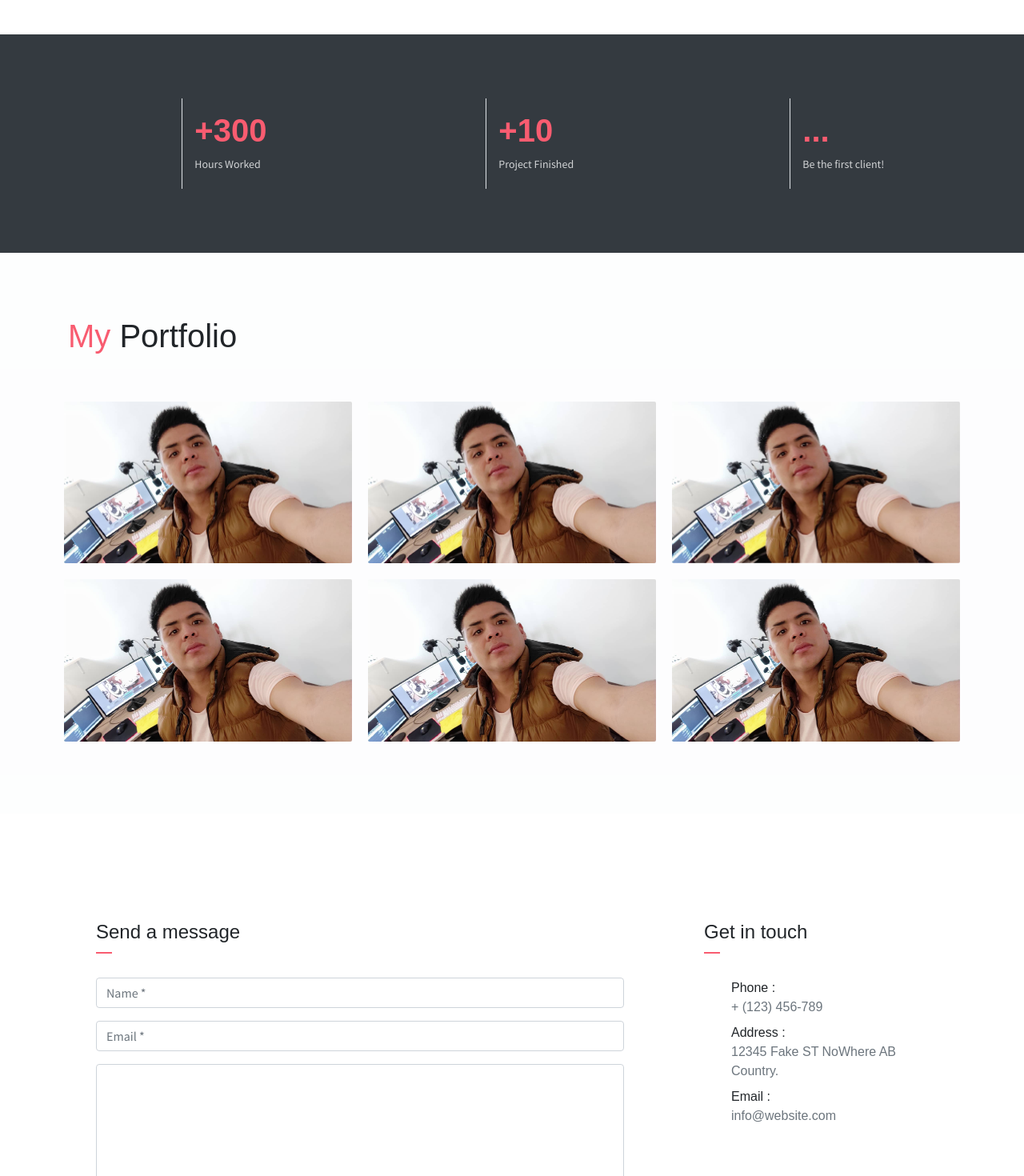
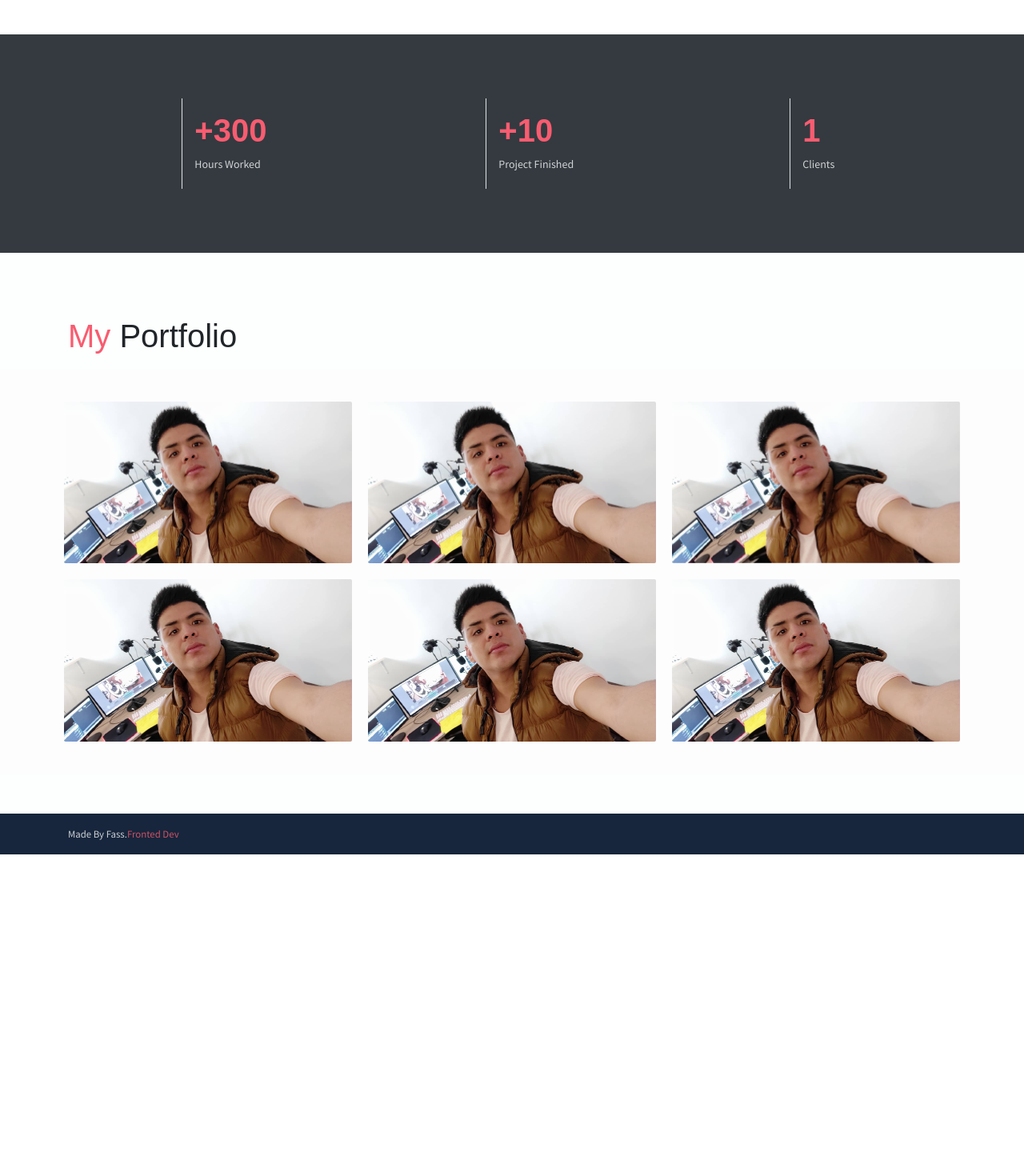
Before and after one commit to fass28/resume, a React (Vite) app: page / in a window 1280 px wide. Shown: the part 2080-3550 px from the top of the page at 80% size. After the commit the page ends 3148 px from the top, so only its background shows below. Built offline with nearby package versions, Linux system fonts and the light colour scheme; a web font is replaced by a local one.

Commit message:
feat : adding Contact me and footer

```diff
--- a/src/App.tsx
+++ b/src/App.tsx
@@ -4,7 +4,7 @@ import {
   PersonalInfo,
   MyResume,
   MyPortfolio,
-  ContactMe,
+  Footer,
 } from './assets/Components'
 
 const App = () => {
@@ -15,7 +15,7 @@ const App = () => {
       <PersonalInfo />
       <MyResume />
       <MyPortfolio />
-      <ContactMe />
+      <Footer />
     </>
   )
 }
--- a/src/assets/Components/ContactMe/ContactMe.tsx
+++ b/src/assets/Components/ContactMe/ContactMe.tsx
@@ -56,7 +56,7 @@ export const ContactMe = () => {
                 <div className='col-10 '>
                   <h6 className='d-inline'>
                     Phone : <br />{' '}
-                    <span className='text-muted'>+ (123) 456-789</span>
+                    <span className='text-muted'>+ (51) 917325863</span>
                   </h6>
                 </div>
               </div>
@@ -67,9 +67,7 @@ export const ContactMe = () => {
                 <div className='col-10'>
                   <h6 className='d-inline'>
                     Address :<br />{' '}
-                    <span className='text-muted'>
-                      12345 Fake ST NoWhere AB Country.
-                    </span>
+                    <span className='text-muted'>Peru - LimA - Lima.</span>
                   </h6>
                 </div>
               </div>
@@ -80,7 +78,10 @@ export const ContactMe = () => {
                 <div className='col-10'>
                   <h6 className='d-inline'>
                     Email :<br />{' '}
-                    <span className='text-muted'>info@website.com</span>
+                    <span className='text-muted'>
+                      {' '}
+                      freddy.saavedra2807@gmail.com
+                    </span>
                   </h6>
                 </div>
               </div>
--- /dev/null
+++ b/src/assets/Components/Footer/Footer.tsx
@@ -0,0 +1,20 @@
+import '../../../App.css'
+import '../../../index.css'
+
+export const Footer = () => {
+  return (
+    <footer className='footer py-3'>
+      <div className='container'>
+        <p className='small mb-0 text-light'>
+          Made By Fass.
+          <span
+            className='text-danger'
+            title='Bootstrap 4 Themes and Dashboards'
+          >
+            Fronted Dev
+          </span>
+        </p>
+      </div>
+    </footer>
+  )
+}
--- a/src/assets/Components/MyResume/MyResume.tsx
+++ b/src/assets/Components/MyResume/MyResume.tsx
@@ -192,8 +192,8 @@ export const MyResume = () => {
                   </div>
                 </div>
                 <div className='col-7 text-left py-3'>
-                  <h1 className='text-danger font-weight-bold font40'>...</h1>
-                  <p className='text-light mb-1'>Be the first client!</p>
+                  <h1 className='text-danger font-weight-bold font40'>1</h1>
+                  <p className='text-light mb-1'> Clients</p>
                 </div>
               </div>
             </div>
--- a/src/assets/Components/index.ts
+++ b/src/assets/Components/index.ts
@@ -3,6 +3,6 @@ import { NavBar } from './NavBar/NavBar'
 import { PersonalInfo } from './PersonalInfo/PersonalInfo'
 import { MyResume } from './MyResume/MyResume'
 import { MyPortfolio } from './MyPortfolio/MyPortfolio'
-import { ContactMe } from './ContactMe/ContactMe'
+import { Footer } from './Footer/Footer'
 
-export { Header, NavBar, PersonalInfo, MyResume, MyPortfolio, ContactMe }
+export { Header, NavBar, PersonalInfo, MyResume, MyPortfolio, Footer }
```
